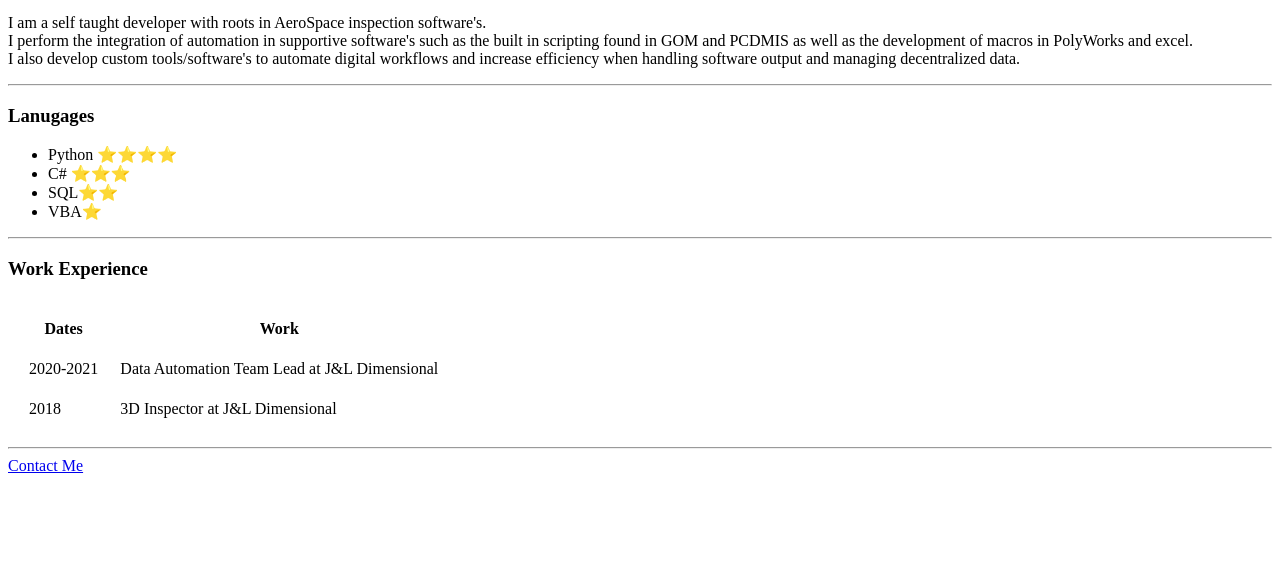
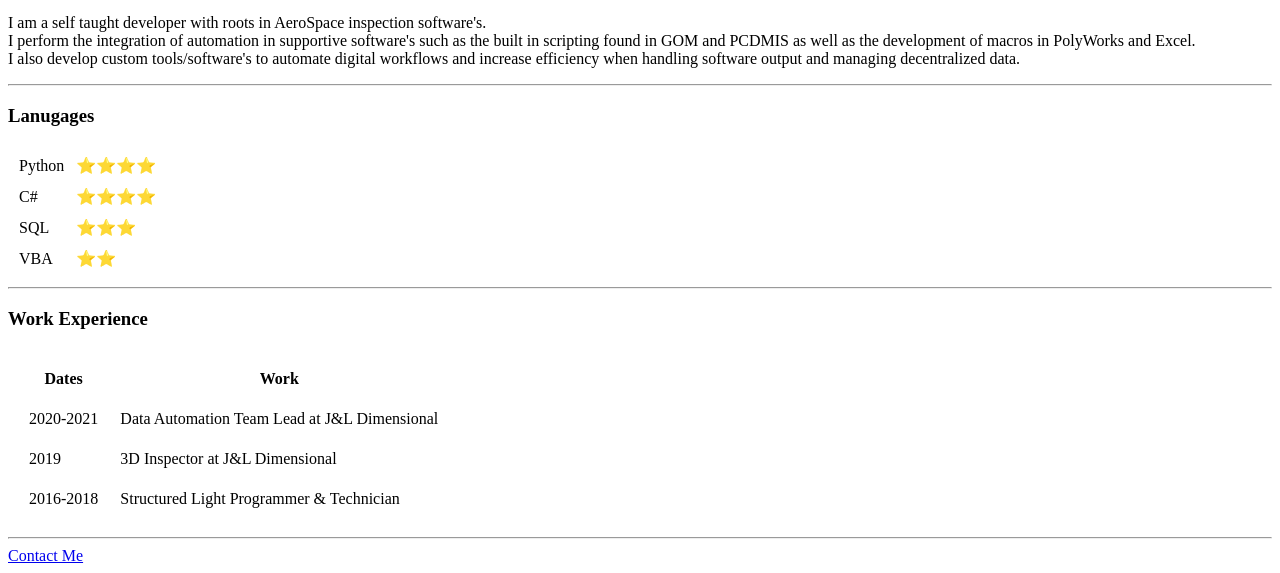
Before and after one commit to Scolli03/cv, a plain HTML site: page index.html in a window 1280 px wide. Shown: the part 312-885 px from the top of the page. Before the commit the page ends 800 px from the top, so only its background shows below. Drawn offline with Linux system fonts and the light colour scheme.

Commit message:
Add files via upload

```diff
--- a/index.html
+++ b/index.html
@@ -27,19 +27,31 @@
       software's. <br />
       I perform the integration of automation in supportive software's such as
       the built in scripting found in GOM and PCDMIS as well as the development
-      of macros in PolyWorks and excel. <br />
+      of macros in PolyWorks and Excel. <br />
       I also develop custom tools/software's to automate digital workflows and
       increase efficiency when handling software output and managing
       decentralized data.
     </p>
     <hr />
     <h3>Lanugages</h3>
-    <ul>
-      <li>Python ⭐⭐⭐⭐</li>
-      <li>C# ⭐⭐⭐</li>
-      <li>SQL⭐⭐</li>
-      <li>VBA⭐</li>
-    </ul>
+    <table cellspacing="10">
+        <tr>
+            <td>Python</td>
+            <td>⭐⭐⭐⭐</td>
+        </tr>
+        <tr>
+            <td>C#</td>
+            <td>⭐⭐⭐⭐</td>
+        </tr>
+        <tr>
+            <td>SQL</td>
+            <td>⭐⭐⭐ </td>
+        </tr>
+        <tr>
+            <td>VBA</td>
+            <td>⭐⭐</td>
+        </tr>
+    </table>
     <hr>
     <h3>Work Experience</h3>
     <table cellspacing="20">
@@ -55,9 +67,13 @@
           <td>Data Automation Team Lead at J&L Dimensional</td>
         </tr>
         <tr>
-          <td>2018</td>
+          <td>2019</td>
           <td>3D Inspector at J&L Dimensional</td>
         </tr>
+        <tr>
+            <td>2016-2018</td>
+            <td>Structured Light Programmer & Technician</td>
+          </tr>
       </tbody>
     </table>
     <hr />
```
